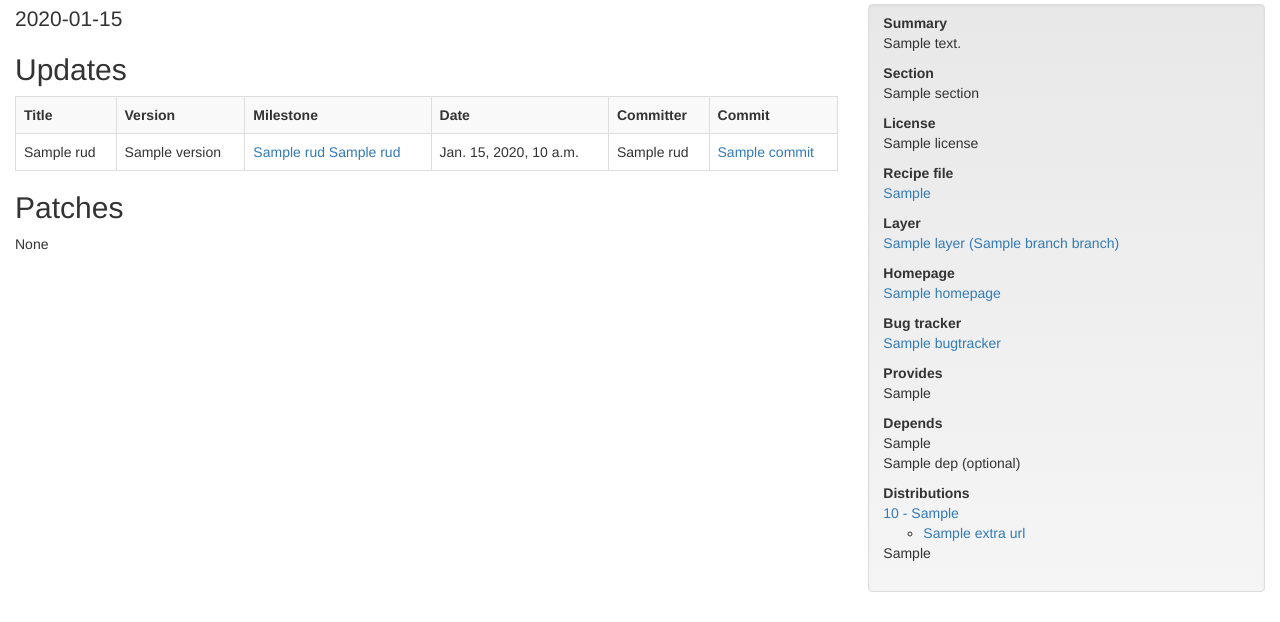
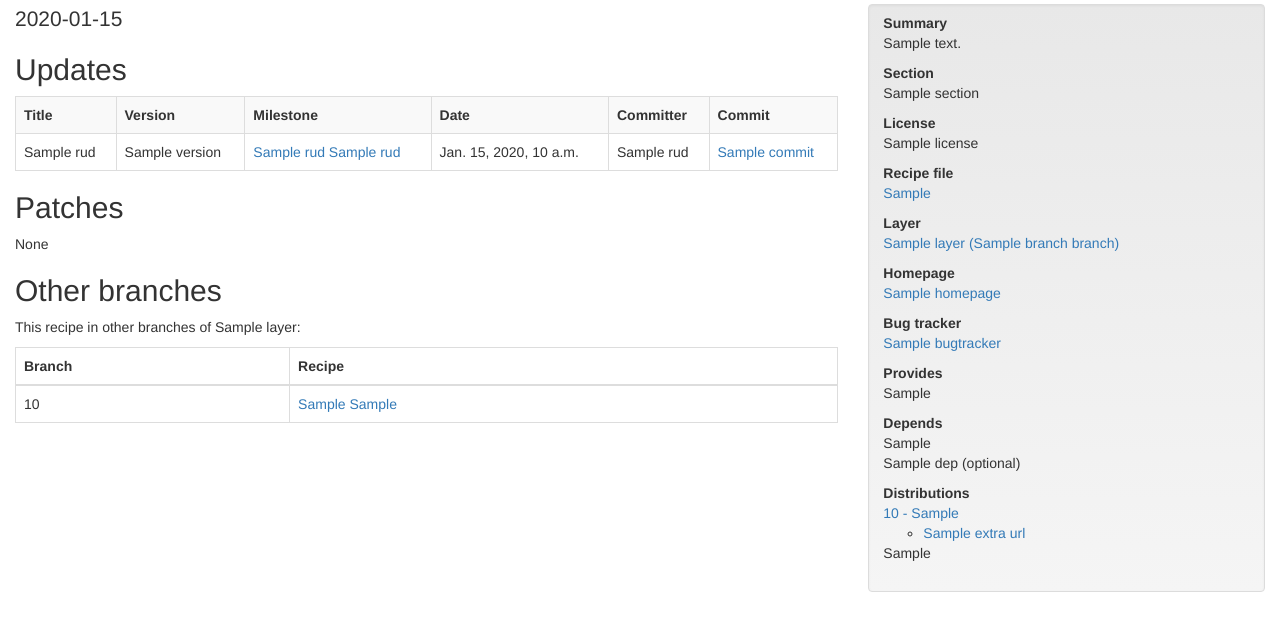
Before and after one commit to yoctoproject/layerindex-web, a Django app: template templates/rrs/recipedetail.html in a window 1280 px wide. Shown: the part 350-972 px from the top of the page. Run offline with Django 3.2, Linux system fonts and the light colour scheme; the template is opened without the code that fills it: most values are stand-ins (such as "Sample title", 1, 10 or a date in 2020); parts of the project's set-up code (start-up, migrations or seed data) failed here and were passed over; some libraries are stand-ins or nearby versions.

Commit message:
Add links to other branch recipes in recipe detail
Add links to the same recipe in other branches in the recipe detail page
(and RRS recipe detail page) so that you can see which versions are
available in other branches and drill down to the detail if you want to.

Implements [YOCTO #13019].

Signed-off-by: Paul Eggleton <paul.eggleton@linux.intel.com>

```diff
--- a/layerindex/views.py
+++ b/layerindex/views.py
@@ -974,6 +974,7 @@ class RecipeDetailView(DetailView):
                 if dep.path.endswith('.inc'):
                     extrafiles.append(dep)
             context['extrafiles'] = extrafiles
+            context['otherbranch_recipes'] = Recipe.objects.filter(layerbranch__layer=recipe.layerbranch.layer, layerbranch__branch__comparison=False, pn=recipe.pn).order_by('layerbranch__branch__sort_priority')
         return context
 
 
--- a/rrs/views.py
+++ b/rrs/views.py
@@ -740,6 +740,8 @@ class RecipeDetailView(DetailView):
 
         context['recipe_distros'] = RecipeDistro.get_distros_by_recipe(recipe)
 
+        context['otherbranch_recipes'] = Recipe.objects.filter(layerbranch__layer=recipe.layerbranch.layer, layerbranch__branch__comparison=False, pn=recipe.pn).order_by('layerbranch__branch__sort_priority')
+
         return context
 
 class MaintainerList():
--- a/templates/rrs/recipedetail.html
+++ b/templates/rrs/recipedetail.html
@@ -144,6 +144,33 @@
         {% else %}
         <p>None</p>
         {% endif %}
+
+        {% if otherbranch_recipes %}
+        <h2>Other branches</h2>
+        <p>This recipe in other branches of {{ recipe.layerbranch.layer.name }}:</p>
+        <table class="table table-bordered">
+            <thead>
+                <tr>
+                    <th class="col-md-4">Branch</th>
+                    <th>Recipe</th>
+                </tr>
+            </thead>
+        {% for other in otherbranch_recipes %}
+            <tr>
+                <td>
+                    {{ other.layerbranch.branch }}
+                </td>
+                <td>
+                    {% if other == recipe %}
+                    {{ other.pn }} {{ other.pv }} (this recipe)
+                    {% else %}
+                    <a href="{% url 'recipe' other.id %}">{{ other.pn }} {{ other.pv }}</a>
+                    {% endif %}
+                </td>
+            </tr>
+        {% endfor %}
+        </table>
+        {% endif %}
     </div>
 
     <div class="col-md-4">
```
Also changed, not shown: templates/layerindex/recipedetail.html (+27 -0 lines).
